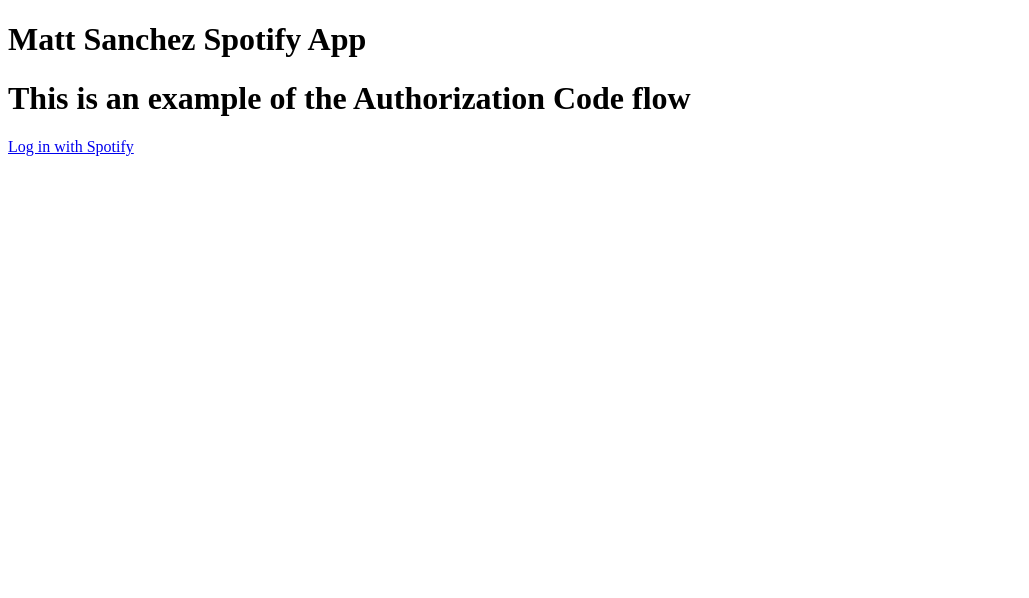
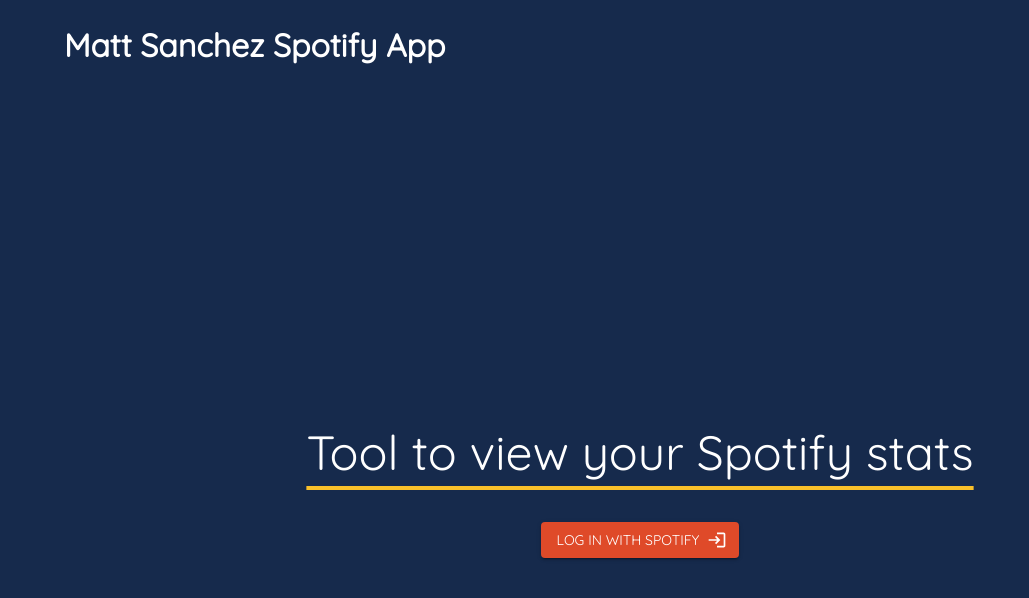
Before and after one commit to msanchez77/spotify-stats, a React app: page / in a window 1280 px wide. Shown: the top 598 px of the page, without its empty margins (0-1029 px from the left). Built offline with nearby package versions, Linux system fonts and the light colour scheme; the HTML template or start-up script is replaced by a standard one.

Commit message:
MaterialUI Styling

```diff
--- a/package.json
+++ b/package.json
@@ -13,6 +13,7 @@
     "@babel/preset-react": "^7.18.6",
     "babel-loader": "^8.2.5",
     "css-loader": "^6.7.1",
+    "file-loader": "^6.2.0",
     "style-loader": "^3.3.1",
     "webpack": "^5.74.0",
     "webpack-cli": "^4.10.0",
@@ -21,6 +22,9 @@
   "dependencies": {
     "@emotion/react": "^11.10.0",
     "@emotion/styled": "^11.10.0",
+    "@fontsource/noto-sans-jp": "^4.5.11",
+    "@fontsource/quicksand": "^4.5.10",
+    "@mui/icons-material": "^5.8.4",
     "@mui/material": "^5.10.0",
     "axios": "^0.27.2",
     "core-js": "^3.24.1",
--- a/src/components/Login.js
+++ b/src/components/Login.js
@@ -1,11 +1,34 @@
 import React from 'react' // we need this now also in component files
 import { endpoints } from '../utils/endpoints'
 
-const Login = () => (
-  <div id="login">
-    <h1>This is an example of the Authorization Code flow</h1>
-    <a href={`${endpoints.backendUrl}/login`}>Log in with Spotify</a>
-  </div>
-)
+import { Button, Box, Typography } from '@mui/material'
+import { Login as LoginIcon } from '@mui/icons-material'
+
+const Login = () => {
+
+  return (
+    <Box
+      display="flex"
+      justifyContent="center"
+      alignItems="center"
+      minHeight="100vh"
+      textAlign="center"
+    >
+      <div id="login">
+        <Typography variant="h1" className="underlined">
+          Tool to view your Spotify stats
+        </Typography>
+        <div style={{height:"30px"}}></div>
+        <Button
+          variant='contained'
+          color='secondary'
+          endIcon={<LoginIcon />}
+          href={`${endpoints.backendUrl}/login`} >
+            Log in with Spotify
+        </Button>
+      </div>
+    </Box>
+  )
+}
 
 export default Login
--- a/src/components/UserInfo.js
+++ b/src/components/UserInfo.js
@@ -1,24 +1,57 @@
-import React from 'react' // we need this now also in component files
-
+import React, { useEffect, useState } from 'react' // we need this now also in component files
+import {
+  TableContainer,
+  Table,
+  TableBody,
+  TableCell,
+  TableRow,
+  Paper
+} from '@mui/material'
+import spotifyService from '../services/spotify'
 
 const UserInfo = ({user}) => {
 
+  const [tracks, setTracks] = useState([])
+
+  useEffect(() => {
+    const fetchTopTracks = async () => {
+      try {
+        const data = await spotifyService.getTopTracks();
+        console.log(data)
+        setTracks(data.items)
+        console.log(tracks)
+        return data
+      } catch(e) {
+        console.log(e)
+      }
+    }
+
+    if (user) {
+      fetchTopTracks();
+    }
+  }, [user])
+
+  if (!tracks) {
+    return <p>Loading...</p>
+  }
+
   return (
-    <table>
-      <thead>
-        <tr>
-          <td>Country</td>
-          <td>Display Name</td>
-        </tr>
-      </thead>
-
-      <tbody>
-        <tr>
-          <td>{user.country}</td>
-          <td>{user.display_name}</td>
-        </tr>
-      </tbody>
-    </table>
+    <TableContainer component={Paper}>
+      <Table>
+        <TableBody>
+          {tracks.map(track => (
+            <TableRow key={track.id}>
+              <TableCell>
+                {track.name}
+              </TableCell>
+              <TableCell>
+                {track.artists[0].name}
+              </TableCell>
+            </TableRow>
+          ))}
+        </TableBody>
+      </Table>
+    </TableContainer>
   )
 }
 
--- /dev/null
+++ b/src/index.css
@@ -0,0 +1,13 @@
+* {box-sizing: border-box;}
+
+:root {
+  --primary: #162a4c;
+  --secondary: #df4a29;
+  --accent: #f9c02a;
+}
+
+.underlined {
+  text-decoration: underline;
+  text-decoration-color: var(--accent);
+  text-underline-offset: 16px;
+}
--- a/src/index.js
+++ b/src/index.js
@@ -8,16 +8,21 @@
 
 import { ThemeProvider } from '@mui/system';
 import theme from './theme';
+import { Container, CssBaseline } from '@mui/material';
 
 import App from './App';
+import './index.css'
 
 const container = document.getElementById("root");
 const root = ReactDOMClient.createRoot(container);
 root.render(
   <ThemeProvider theme={theme}>
-    <Router>
-      <App />
-    </Router>
+    <CssBaseline />
+    <Container maxWidth='lg'>
+      <Router>
+        <App />
+      </Router>
+    </Container>
   </ThemeProvider>
 
 )
--- a/src/services/spotify.js
+++ b/src/services/spotify.js
@@ -22,8 +22,21 @@
 	return response.data
 }
 
+const getTopTracks = async() => {
+  const config = {
+    headers: {
+			'Authorization': getLocalAccessToken(),
+			"Content-Type": "application/json"
+		 },
+  };
+
+	const response = await axios.get(`${endpoints.userApiUrl}/top/tracks?limit=50&time_range=short_term`, config)
+	return response.data
+}
+
 const spotifyService = {
   login,
-	getMe
+	getMe,
+	getTopTracks
 };
 export default spotifyService;
--- a/src/theme.js
+++ b/src/theme.js
@@ -1,21 +1,53 @@
 import { createTheme } from "@mui/material/styles";
+import '@fontsource/quicksand'
+
 
 const theme = createTheme({
   palette: {
     primary: {
-      light: '#757ce8',
-      main: '#3f50b5',
-      dark: '#002884',
+      light: '#435278',
+      main: '#162a4c',
+      dark: '#000024',
       contrastText: '#fff',
     },
     secondary: {
-      light: '#ff7961',
-      main: '#f44336',
-      dark: '#ba000d',
-      contrastText: '#000',
+      light: '#ff7c55',
+      main: '#df4a29',
+      dark: '#a60c00',
+      contrastText: '#fff',
+    },
+    background: {
+      default: "#162a4c"
+    },
+    text: {
+      primary: "#fff",
     },
   },
+  typography: {
+    fontFamily:["Quicksand", "sans-serif"].join(','),
+    h1: {
+      fontSize: 48,
+      marginBottom:12,
+    }
+  },
+  components: {
+    MuiTableCell: {
+      styleOverrides: {
+        root:{
+          color: 'red',
+          fontSize: '2rem'
+        }
+      }
+    }
+  }
 });
+
+// https://coolors.co/f9c02a-4aaaba-df4a29-172b4d-ab6035
+// {"Orange Yellow":"f9c02a",
+// "Pacific Blue":"4aaaba",
+// "Vermilion":"df4a29",
+// "Space Cadet":"172b4d",
+// "Brown Sugar":"ab6035"}
 
 
 export default theme;
--- a/webpack.config.js
+++ b/webpack.config.js
@@ -20,6 +20,18 @@
         test: /\.css$/,
         use: ['style-loader', 'css-loader'],
       },
+      {
+        test: /\.(woff(2)?|ttf|eot|svg)(\?v=\d+\.\d+\.\d+)?$/,
+        use: [
+          {
+            loader: 'file-loader',
+            options: {
+              name: '[name].[ext]',
+              outputPath: 'fonts/'
+            }
+          }
+        ]
+      }
     ],
   },
   devServer: {
```
Also changed, not shown: 1 other file (tests, documents, lock files or other folders).
